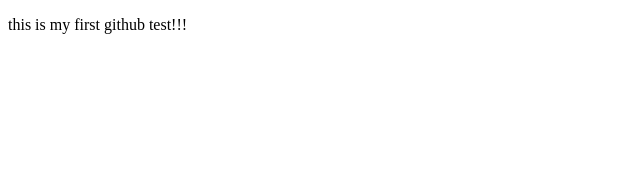
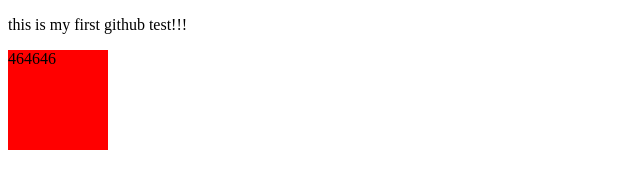
Before and after one commit to DancerCube/FontEnd, a plain HTML site: page test.html in a window 1280 px wide. Shown: the whole page, without its empty margins (0-640 px from the left). Drawn offline with Linux system fonts and the light colour scheme.

Commit message:
this is test change 2

```diff
--- a/test.html
+++ b/test.html
@@ -5,5 +5,8 @@
     </head>
     <body>
     <p>this is my first github test!!!</p>
+    <div style="width:100px; height:100px; background:red;">464646
+
+    </div>
     </body>
 </html>
```
